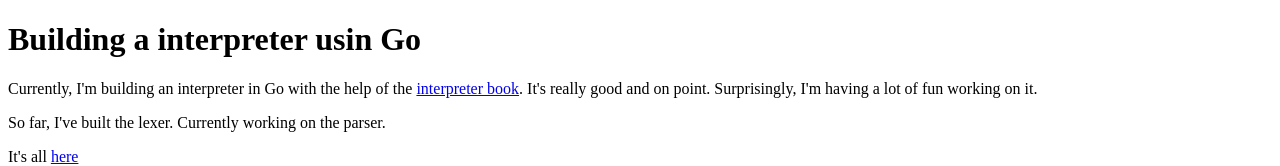
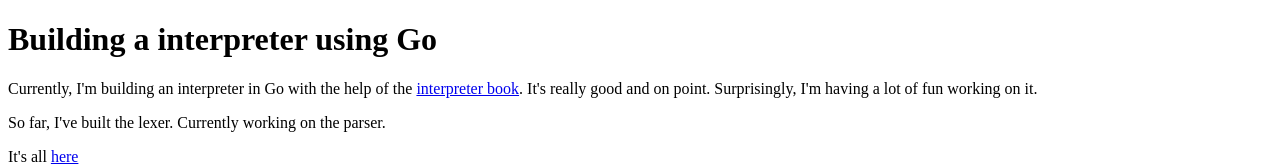
Before and after one commit to Cijin/seagin, a Next.js app: page /2023/october in a window 1280 px wide. Shown: the top 166 px of the page. Built offline with nearby package versions, Linux system fonts and the light colour scheme.

Commit message:
minor updates

```diff
--- /dev/null
+++ b/pages/2023/october/_meta.json
@@ -0,0 +1,3 @@
+{
+  "index": "October"
+}
--- a/pages/2023/october/index.mdx
+++ b/pages/2023/october/index.mdx
@@ -1,4 +1,4 @@
-# Building a interpreter usin Go
+# Building a interpreter using Go
 
 Currently, I'm building an interpreter in Go with the help of the [interpreter book](https://interpreterbook.com/).
 It's really good and on point. Surprisingly, I'm having a lot of fun working on it.
```
